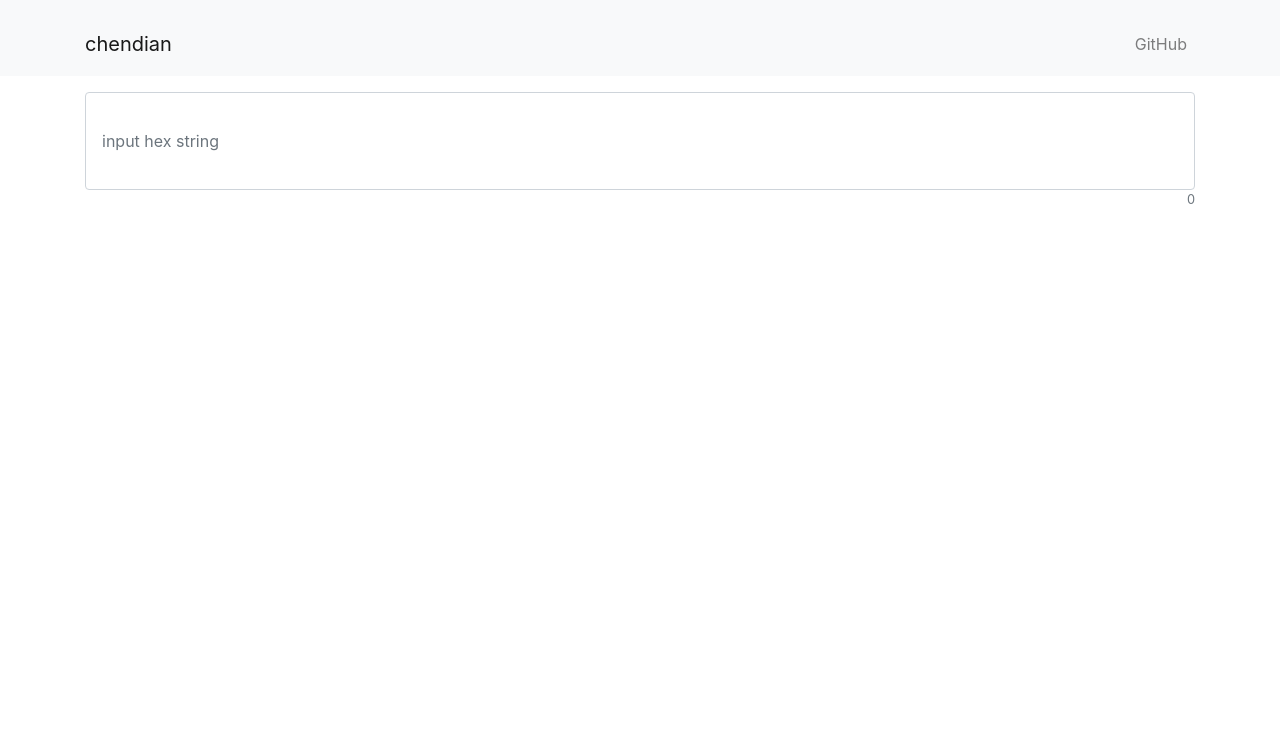
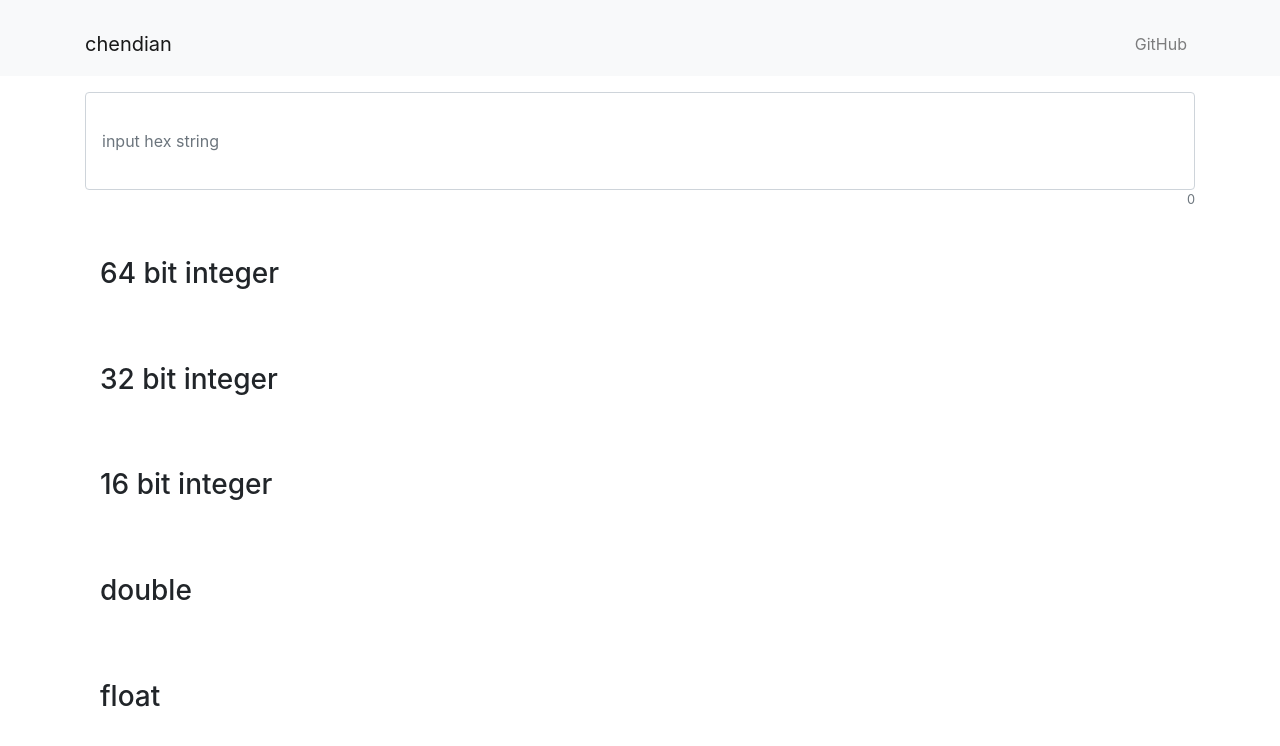
Before and after one commit to 0x1306e6d/chendian, a React (Create React App) app: page / in a window 1280 px wide. Shown: the top 746 px of the page. Built offline with nearby package versions, Linux system fonts and the light colour scheme.

Commit message:
Add sections (WORD, DWORD, QWORD, float, double)

```diff
--- a/src/App.js
+++ b/src/App.js
@@ -1,11 +1,19 @@
 import React from 'react';
+import { connect } from 'react-redux';
 
 import Container from './component/Container';
 import Input from './component/input/Input';
 import Navigation from './component/navigation/Navigation';
+import DoubleSection from './component/sections/DoubleSection';
+import DWORDSection from './component/sections/DWORDSection';
+import FloatSection from './component/sections/FloatSection';
+import QWORDSection from './component/sections/QWORDSection';
+import WORDSection from './component/sections/WORDSection';
 
 class App extends React.Component {
   render() {
+    const { value } = this.props;
+
     return (
       <div>
         <Navigation />
@@ -14,6 +22,21 @@ class App extends React.Component {
             <div className="col-12">
               <Input />
             </div>
+            <div className="col-12">
+              <QWORDSection value={value} />
+            </div>
+            <div className="col-12">
+              <DWORDSection value={value} />
+            </div>
+            <div className="col-12">
+              <WORDSection value={value} />
+            </div>
+            <div className="col-12">
+              <DoubleSection value={value} />
+            </div>
+            <div className="col-12">
+              <FloatSection value={value} />
+            </div>
           </div>
         </Container>
       </div>
@@ -21,4 +44,8 @@ class App extends React.Component {
   }
 }
 
-export default App;
+const mapStateToProps = (state) => ({
+  value: state.value
+});
+
+export default connect(mapStateToProps)(App);
--- a/src/component/Container.js
+++ b/src/component/Container.js
@@ -1,14 +1,26 @@
 import React from 'react';
 import classNames from 'classnames';
+import PropTypes from 'prop-types';
 
 class Container extends React.Component {
   render() {
+    const { fluid } = this.props;
+    const container = fluid ? 'container-fluid' : 'container';
+
     return (
-      <div className={classNames('container', this.props.className)}>
+      <div className={classNames(container, this.props.className)}>
         {this.props.children}
       </div>
     );
   }
 }
 
+Container.propTypes = {
+  fluid: PropTypes.bool.isRequired
+};
+
+Container.defaultProps = {
+  fluid: false
+}
+
 export default Container;
--- /dev/null
+++ b/src/component/section/Section.js
@@ -0,0 +1,23 @@
+import React from 'react';
+import classNames from 'classnames';
+import PropTypes from 'prop-types';
+
+import Container from '../Container';
+import SectionHeader from './SectionHeader';
+
+class Section extends React.Component {
+  render() {
+    return (
+      <Container className={classNames('pt-5', 'pb-3')} fluid>
+        <SectionHeader title={this.props.title} />
+        {this.props.children}
+      </Container>
+    );
+  }
+}
+
+Section.propTypes = {
+  title: PropTypes.string
+};
+
+export default Section;
--- /dev/null
+++ b/src/component/section/SectionHeader.js
@@ -0,0 +1,20 @@
+import React from 'react';
+import PropTypes from 'prop-types';
+
+class SectionHeader extends React.Component {
+  render() {
+    const { title } = this.props;
+
+    if (title) {
+      return <h3>{title}</h3>;
+    } else {
+      return null;
+    }
+  }
+}
+
+SectionHeader.propTypes = {
+  title: PropTypes.string
+};
+
+export default SectionHeader;
--- /dev/null
+++ b/src/component/sections/DWORDSection.js
@@ -0,0 +1,22 @@
+import React from 'react';
+import PropTypes from 'prop-types';
+
+import Section from '../section/Section';
+
+class DWORDSection extends React.Component {
+  render() {
+    const { value } = this.props;
+
+    return (
+      <Section title="32 bit integer">
+        {value}
+      </Section>
+    );
+  }
+}
+
+DWORDSection.propTypes = {
+  value: PropTypes.string
+};
+
+export default DWORDSection;
--- /dev/null
+++ b/src/component/sections/DoubleSection.js
@@ -0,0 +1,22 @@
+import React from 'react';
+import PropTypes from 'prop-types';
+
+import Section from '../section/Section';
+
+class DoubleSection extends React.Component {
+  render() {
+    const { value } = this.props;
+
+    return (
+      <Section title="double">
+        {value}
+      </Section>
+    );
+  }
+}
+
+DoubleSection.propTypes = {
+  value: PropTypes.string
+};
+
+export default DoubleSection;
--- /dev/null
+++ b/src/component/sections/FloatSection.js
@@ -0,0 +1,22 @@
+import React from 'react';
+import PropTypes from 'prop-types';
+
+import Section from '../section/Section';
+
+class FloatSection extends React.Component {
+  render() {
+    const { value } = this.props;
+
+    return (
+      <Section title="float">
+        {value}
+      </Section>
+    );
+  }
+}
+
+FloatSection.propTypes = {
+  value: PropTypes.string
+};
+
+export default FloatSection;
--- /dev/null
+++ b/src/component/sections/QWORDSection.js
@@ -0,0 +1,22 @@
+import React from 'react';
+import PropTypes from 'prop-types';
+
+import Section from '../section/Section';
+
+class QWORDSection extends React.Component {
+  render() {
+    const { value } = this.props;
+
+    return (
+      <Section title="64 bit integer">
+        {value}
+      </Section>
+    );
+  }
+}
+
+QWORDSection.propTypes = {
+  value: PropTypes.string
+};
+
+export default QWORDSection;
--- /dev/null
+++ b/src/component/sections/WORDSection.js
@@ -0,0 +1,22 @@
+import React from 'react';
+import PropTypes from 'prop-types';
+
+import Section from '../section/Section';
+
+class WORDSection extends React.Component {
+  render() {
+    const { value } = this.props;
+
+    return (
+      <Section title="16 bit integer">
+        {value}
+      </Section>
+    );
+  }
+}
+
+WORDSection.propTypes = {
+  value: PropTypes.string
+};
+
+export default WORDSection;
```
